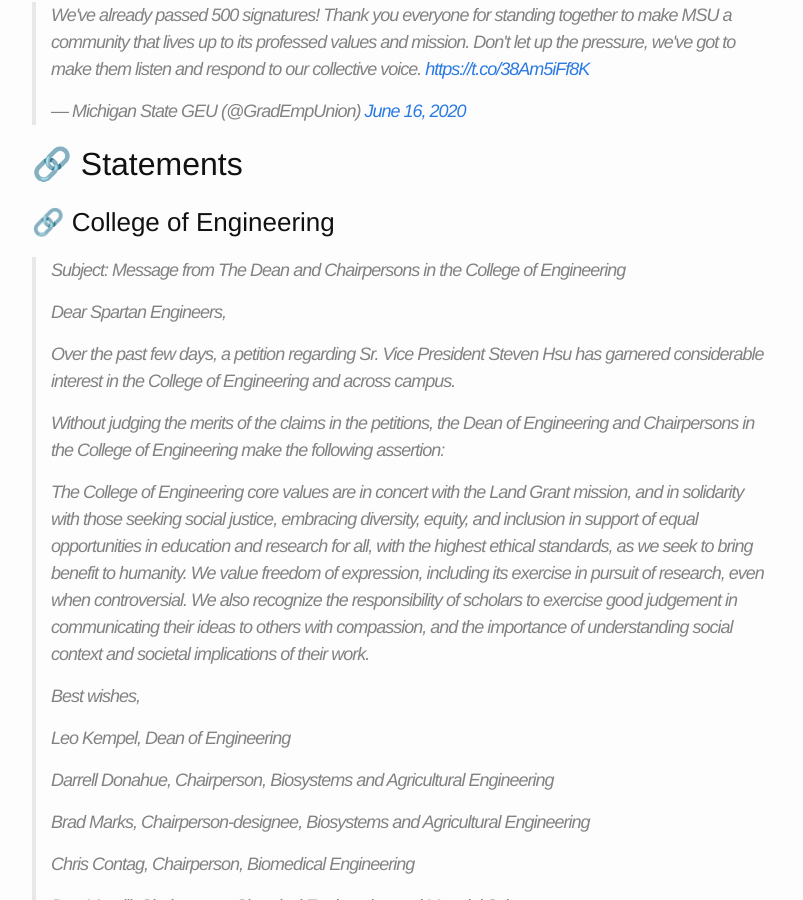
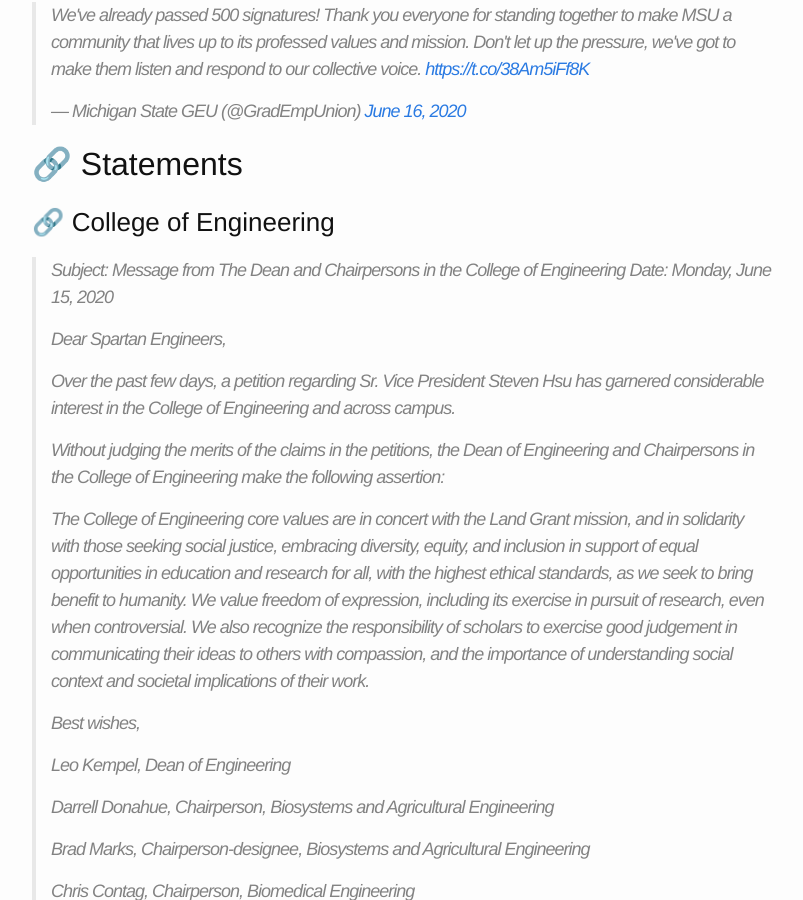
Before and after one commit to mmore500/mmore500.github.io, a Jekyll site: the page built from blog_professional/_posts/2020-06-16-firestephenhsu-listing.md, in a window 1280 px wide and 900 px high, scrolled down 4389 px. Shown: the whole window, without its empty margins (238-1041 px from the left). Built offline with Jekyll 4.4.1, drawn with Linux system fonts in a browser that asks for light colours; emoji names are drawn with the system emoji font; comment, search, counter and statistics services are not loaded; some of the changed lines change nothing that is shown; some of the changed text lies outside the part shown.

Commit message:
Add date to COE Statement

```diff
--- a/blog_professional/_posts/2020-06-16-firestephenhsu-listing.md
+++ b/blog_professional/_posts/2020-06-16-firestephenhsu-listing.md
@@ -2,7 +2,7 @@
 layout: post
 title: "Informative Discourse Related to the #FireStephenHsu Matter"
 date: 2020-06-16
-last_modified_at: 2020-06-17 21:39:39 -0400
+last_modified_at: 2020-06-17 21:44:05 -0400
 ---
 
 <!-- Time.now.getlocal() -->
@@ -118,6 +118,7 @@
 ### College of Engineering
 
 > Subject: Message from The Dean and Chairpersons in the College of Engineering
+> Date: Monday, June 15, 2020
 >
 > Dear Spartan Engineers,
 >
```
